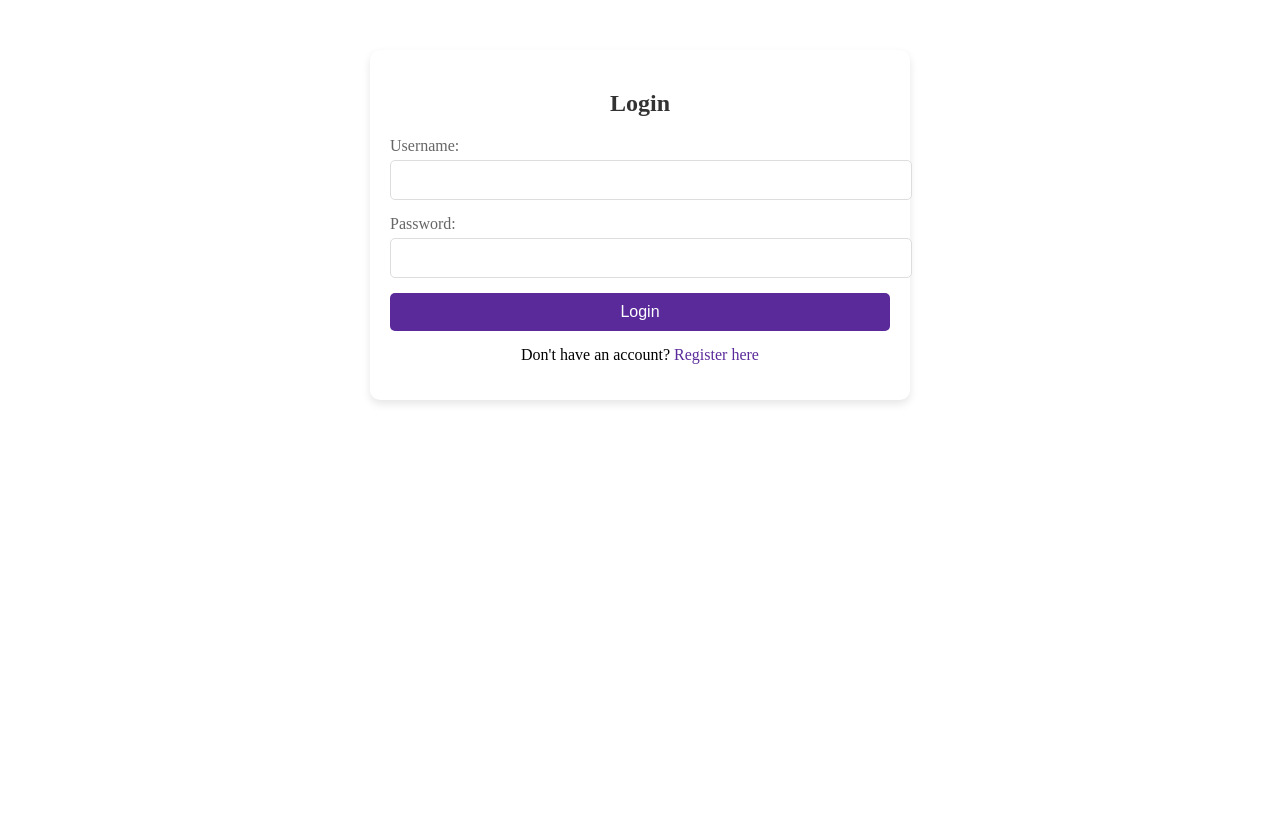
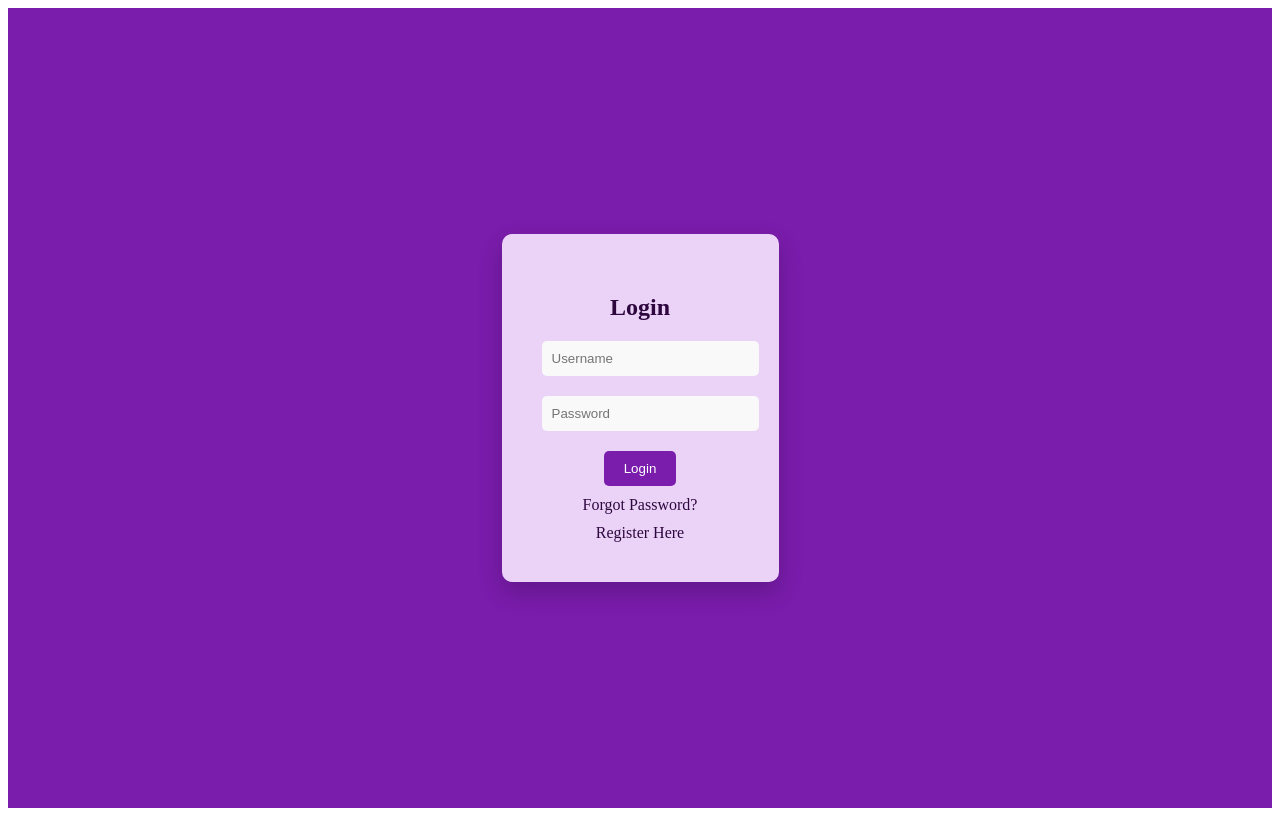
Before and after one commit to sireesha0904/Register-Login-Page, an Angular app in the folder login-register-page/: page /login in a window 1280 px wide. Built offline with nearby package versions, Linux system fonts and the light colour scheme.

Commit message:
updated login page

```diff
--- a/login-register-page/src/app/login/login.component.css
+++ b/login-register-page/src/app/login/login.component.css
@@ -1,75 +1,68 @@
 .login-container {
-  max-width: 500px;
-  margin: 50px auto;
-  padding: 20px;
-  background-color: #ffffff;
-  border-radius: 10px;
-  box-shadow: 0 4px 8px rgba(0, 0, 0, 0.1);
-  animation: fadeIn 1s ease-in;
+  display: flex;
+  justify-content: center;
+  align-items: center;
+  height: 100vh;
+  background-color: #7A1CAC; /* Purple theme */
 }
 
-.title {
+.login-box {
+  background-color: #EBD3F8;
+  padding: 40px;
+  border-radius: 10px;
+  box-shadow: 0 10px 25px rgba(0, 0, 0, 0.2);
   text-align: center;
-  margin-bottom: 20px;
-  color: #333;
 }
 
-.form-group {
+.login-box h2 {
+  color: #2E073F;
+}
+
+.input-box {
+  margin-bottom: 20px;
+}
+
+.input-box input {
+  width: 100%;
+  padding: 10px;
+  border: none;
+  border-radius: 5px;
+  outline: none;
+  background: #f9f9f9;
+  transition: 0.3s;
+}
+
+.input-box input:focus {
+  box-shadow: 0 0 5px #7A1CAC;
+}
+
+.login-btn {
+  background-color: #7A1CAC;
+  color: #fff;
+  padding: 10px 20px;
+  border: none;
+  border-radius: 5px;
+  cursor: pointer;
+  transition: 0.3s;
+}
+
+.login-btn:hover {
+  background-color: #5C1284;
+}
+
+.login-links a {
+  display: block;
+  color: #2E073F;
+  margin-top: 10px;
+  text-decoration: none;
+  transition: color 0.3s;
+}
+
+.login-links a:hover {
+  color: #7A1CAC;
+}
+
+.error-message {
+  color: red;
   margin-bottom: 15px;
 }
-
-.form-group label {
-  display: block;
-  margin-bottom: 5px;
-  color: #666;
-}
-
-.form-control {
-  width: 100%;
-  padding: 10px;
-  border: 1px solid #ddd;
-  border-radius: 5px;
-  font-size: 16px;
-  transition: border-color 0.3s ease;
-}
-
-.form-control:focus {
-  border-color: #5a2a9b;
-  outline: none;
-}
-
-.btn-submit {
-  display: block;
-  width: 100%;
-  padding: 10px;
-  background-color: #5a2a9b;
-  border: none;
-  color: #ffffff;
-  font-size: 16px;
-  border-radius: 5px;
-  cursor: pointer;
-  transition: background-color 0.3s ease;
-}
-
-.btn-submit:hover {
-  background-color: #6a3db6;
-}
-
-.redirect {
-  text-align: center;
-  margin-top: 15px;
-}
-
-.redirect a {
-  color: #5a2a9b;
-  text-decoration: none;
-}
-
-.redirect a:hover {
-  text-decoration: underline;
-}
-
-@keyframes fadeIn {
-  from { opacity: 0; }
-  to { opacity: 1; }
-}
--- a/login-register-page/src/app/login/login.component.html
+++ b/login-register-page/src/app/login/login.component.html
@@ -1,15 +1,19 @@
 <div class="login-container">
-  <h2 class="title">Login</h2>
-  <form (ngSubmit)="onLogin()" #loginForm="ngForm">
-    <div class="form-group">
-      <label for="username">Username:</label>
-      <input type="text" id="username" [(ngModel)]="credentials.username" name="username" required class="form-control">
+  <div class="login-box">
+    <h2>Login</h2>
+    <form (ngSubmit)="onLogin()">
+      <div class="input-box">
+        <input type="text" placeholder="Username" [(ngModel)]="username" name="username" required />
+      </div>
+      <div class="input-box">
+        <input type="password" placeholder="Password" [(ngModel)]="password" name="password" required />
+      </div>
+      <div *ngIf="errorMessage" class="error-message">{{ errorMessage }}</div>
+      <button type="submit" class="login-btn">Login</button>
+    </form>
+    <div class="login-links">
+      <a href="#">Forgot Password?</a>
+      <a routerLink="/register">Register Here</a>
     </div>
-    <div class="form-group">
-      <label for="password">Password:</label>
-      <input type="password" id="password" [(ngModel)]="credentials.password" name="password" required class="form-control">
-    </div>
-    <button type="submit" class="btn-submit">Login</button>
-    <p class="redirect">Don't have an account? <a routerLink="/register">Register here</a></p>
-  </form>
+  </div>
 </div>
--- a/login-register-page/src/app/login/login.component.ts
+++ b/login-register-page/src/app/login/login.component.ts
@@ -7,23 +7,17 @@ import { Router } from '@angular/router';
   styleUrls: ['./login.component.css'],
 })
 export class LoginComponent {
-  credentials = {
-    username: '',
-    password: '',
-  };
+  username = '';
+  password = '';
+  errorMessage = '';
 
   constructor(private router: Router) {}
 
   onLogin() {
-    console.log('Login credentials:', this.credentials);
-    // Simulate successful login
-    if (
-      this.credentials.username === 'test' &&
-      this.credentials.password === 'password'
-    ) {
+    if (this.username === 'admin' && this.password === 'admin') {
       this.router.navigate(['/welcome']);
     } else {
-      alert('Invalid username or password!');
+      this.errorMessage = 'Incorrect username or password';
     }
   }
 }
--- a/login-register-page/src/app/register/register.component.css
+++ b/login-register-page/src/app/register/register.component.css
@@ -1,75 +1,51 @@
 .register-container {
-  max-width: 500px;
-  margin: 50px auto;
-  padding: 20px;
-  background-color: #ffffff;
-  border-radius: 10px;
-  box-shadow: 0 4px 8px rgba(0, 0, 0, 0.1);
-  animation: fadeIn 1s ease-in;
+  display: flex;
+  justify-content: center;
+  align-items: center;
+  height: 100vh;
+  background-color: #7A1CAC;
 }
 
-.title {
+.register-box {
+  background-color: #EBD3F8;
+  padding: 40px;
+  border-radius: 10px;
+  box-shadow: 0 10px 25px rgba(0, 0, 0, 0.2);
   text-align: center;
-  margin-bottom: 20px;
-  color: #333;
 }
 
-.form-group {
-  margin-bottom: 15px;
+.register-box h2 {
+  color: #2E073F;
 }
 
-.form-group label {
-  display: block;
-  margin-bottom: 5px;
-  color: #666;
+.input-box {
+  margin-bottom: 20px;
 }
 
-.form-control {
+.input-box input {
   width: 100%;
   padding: 10px;
-  border: 1px solid #ddd;
+  border: none;
   border-radius: 5px;
-  font-size: 16px;
-  transition: border-color 0.3s ease;
+  outline: none;
+  background: #f9f9f9;
+  transition: 0.3s;
 }
 
-.form-control:focus {
-  border-color: #5a2a9b;
-  outline: none;
+.input-box input:focus {
+  box-shadow: 0 0 5px #7A1CAC;
 }
 
-.btn-submit {
-  display: block;
-  width: 100%;
-  padding: 10px;
-  background-color: #5a2a9b;
+.register-btn {
+  background-color: #7A1CAC;
+  color: #fff;
+  padding: 10px 20px;
   border: none;
-  color: #ffffff;
-  font-size: 16px;
   border-radius: 5px;
   cursor: pointer;
-  transition: background-color 0.3s ease;
+  transition: 0.3s;
 }
 
-.btn-submit:hover {
-  background-color: #6a3db6;
+.register-btn:hover {
+  background-color: #5C1284;
 }
-
-.redirect {
-  text-align: center;
-  margin-top: 15px;
-}
-
-.redirect a {
-  color: #5a2a9b;
-  text-decoration: none;
-}
-
-.redirect a:hover {
-  text-decoration: underline;
-}
-
-@keyframes fadeIn {
-  from { opacity: 0; }
-  to { opacity: 1; }
-}
--- a/login-register-page/src/app/register/register.component.html
+++ b/login-register-page/src/app/register/register.component.html
@@ -1,27 +1,26 @@
 <div class="register-container">
-  <h2 class="title">Register</h2>
-  <form (ngSubmit)="onRegister()" #registerForm="ngForm">
-    <div class="form-group">
-      <label for="name">Name:</label>
-      <input type="text" id="name" [(ngModel)]="user.name" name="name" required class="form-control">
+  <div class="register-box">
+    <h2>Register</h2>
+    <form (ngSubmit)="onRegister()">
+      <div class="input-box">
+        <input type="text" placeholder="Name" [(ngModel)]="name" name="name" required />
       </div>
-    <div class="form-group">
-      <label for="email">Email:</label>
-      <input type="email" id="email" [(ngModel)]="user.email" name="email" required class="form-control">
+      <div class="input-box">
+        <input type="email" placeholder="Email" [(ngModel)]="email" name="email" required />
       </div>
-    <div class="form-group">
-      <label for="username">Username:</label>
-      <input type="text" id="username" [(ngModel)]="user.username" name="username" required class="form-control">
+      <div class="input-box">
+        <input type="text" placeholder="Phone Number" [(ngModel)]="phoneNumber" name="phoneNumber" required />
       </div>
-    <div class="form-group">
-      <label for="password">Password:</label>
-      <input type="password" id="password" [(ngModel)]="user.password" name="password" required class="form-control">
+      <div class="input-box">
+        <input type="text" placeholder="Username" [(ngModel)]="username" name="username" required />
       </div>
-    <div class="form-group">
-      <label for="confirmPassword">Confirm Password:</label>
-      <input type="password" id="confirmPassword" [(ngModel)]="user.confirmPassword" name="confirmPassword" required class="form-control">
+      <div class="input-box">
+        <input type="password" placeholder="Password" [(ngModel)]="password" name="password" required />
       </div>
-    <button type="submit" class="btn-submit">Register</button>
-    <p class="redirect">Already have an account? <a routerLink="/login">Login here</a></p>
+      <div class="input-box">
+        <input type="password" placeholder="Confirm Password" [(ngModel)]="confirmPassword" name="confirmPassword" required />
+      </div>
+      <button type="submit" class="register-btn">Register</button>
     </form>
   </div>
+</div>
```
Also changed, not shown: login-register-page/src/app/app-routing.module.ts (+3 -4 lines), 1 other file (tests, documents, lock files or other folders). Lines whose indentation alone changed are shown as unchanged.
